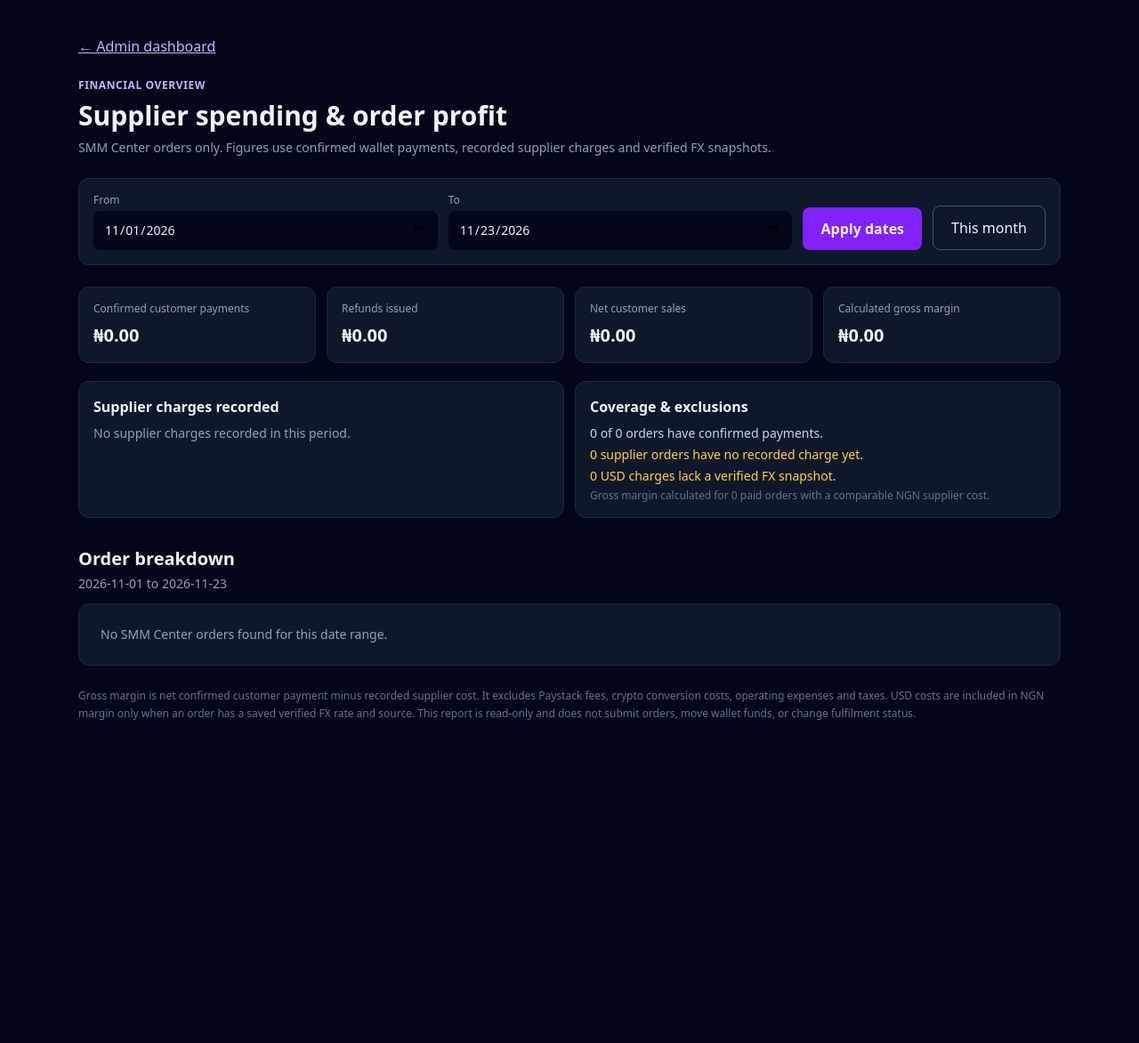
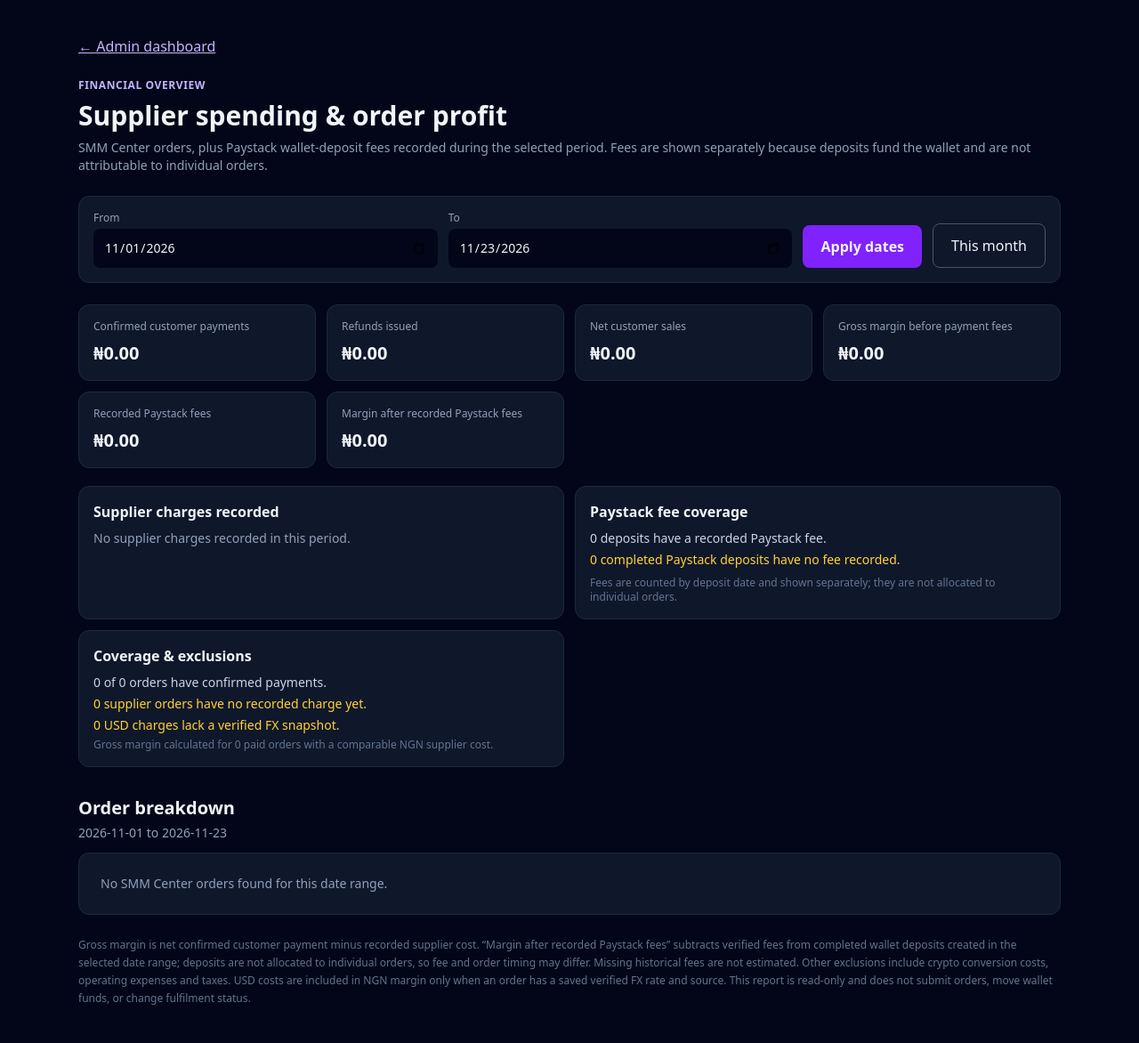
Before and after one commit to Blakesammy51/firebooster-panel, a Laravel app: page /admin/reports/supplier in a window 1280 px wide. Shown: the whole page at 89% size. Before the commit the page ends 809 px from the top, so only its background shows below. Run offline with Laravel 12, Linux system fonts and the light colour scheme; a user stored in the database is signed in; tables that the repository leaves empty hold one stand-in row (values such as "Sample post"); style sheets or scripts are compiled from the project's sources.

Commit message:
Show recorded Paystack fees in admin financial report

```diff
--- a/backend/resources/views/admin/reports/supplier.blade.php
+++ b/backend/resources/views/admin/reports/supplier.blade.php
@@ -4,7 +4,7 @@
 <body class="min-h-screen bg-slate-950 text-slate-100">
 <main class="mx-auto max-w-6xl px-4 py-6 sm:px-6 sm:py-10">
 <a href="{{ route('admin.dashboard') }}" class="text-violet-300 underline">← Admin dashboard</a>
-<header class="my-6"><p class="text-xs font-semibold uppercase tracking-wider text-violet-300">Financial overview</p><h1 class="mt-2 text-2xl font-bold sm:text-3xl">Supplier spending & order profit</h1><p class="mt-2 text-sm text-slate-400">SMM Center orders only. Figures use confirmed wallet payments, recorded supplier charges and verified FX snapshots.</p></header>
+<header class="my-6"><p class="text-xs font-semibold uppercase tracking-wider text-violet-300">Financial overview</p><h1 class="mt-2 text-2xl font-bold sm:text-3xl">Supplier spending & order profit</h1><p class="mt-2 text-sm text-slate-400">SMM Center orders, plus Paystack wallet-deposit fees recorded during the selected period. Fees are shown separately because deposits fund the wallet and are not attributable to individual orders.</p></header>
 
 <form method="GET" action="{{ route('admin.reports.supplier') }}" class="mb-6 grid gap-3 rounded-xl border border-slate-800 bg-slate-900 p-4 sm:grid-cols-[1fr_1fr_auto_auto]">
 <label class="text-xs text-slate-400">From<input type="date" name="from" value="{{ $from }}" class="mt-1 block w-full rounded-lg bg-slate-950 p-3 text-sm text-slate-100"></label>
@@ -13,7 +13,7 @@
 </form>
 
 <section class="grid grid-cols-2 gap-3 sm:grid-cols-3 lg:grid-cols-4">
-@foreach ([['Confirmed customer payments','₦'.number_format($totalPaid,2)],['Refunds issued','₦'.number_format($totalRefunded,2)],['Net customer sales','₦'.number_format($netSales,2)],['Calculated gross margin','₦'.number_format($totalMargin,2)]] as [$label,$value])
+@foreach ([['Confirmed customer payments','₦'.number_format($totalPaid,2)],['Refunds issued','₦'.number_format($totalRefunded,2)],['Net customer sales','₦'.number_format($netSales,2)],['Gross margin before payment fees','₦'.number_format($totalMargin,2)],['Recorded Paystack fees','₦'.number_format($paystackFeeTotal,2)],['Margin after recorded Paystack fees','₦'.number_format($marginAfterPaystackFees,2)]] as [$label,$value])
 <article class="rounded-xl border border-slate-800 bg-slate-900 p-4"><p class="text-xs text-slate-400">{{ $label }}</p><p class="mt-2 text-xl font-bold">{{ $value }}</p></article>
 @endforeach
 </section>
@@ -23,6 +23,7 @@
 @if ($chargedByCurrency->isEmpty())<p class="mt-2 text-sm text-slate-400">No supplier charges recorded in this period.</p>@else
 @foreach ($chargedByCurrency as $currency => $amount)<p class="mt-2 text-lg font-bold">{{ $currency }} {{ number_format($amount,6) }}</p>@endforeach
 @endif</article>
+<article class="rounded-xl border border-slate-800 bg-slate-900 p-4"><h2 class="font-semibold">Paystack fee coverage</h2><p class="mt-2 text-sm text-slate-300">{{ $paystackFeeCount }} deposits have a recorded Paystack fee.</p><p class="mt-1 text-sm text-amber-300">{{ $paystackFeeMissingCount }} completed Paystack deposits have no fee recorded.</p><p class="mt-2 text-xs text-slate-500">Fees are counted by deposit date and shown separately; they are not allocated to individual orders.</p></article>
 <article class="rounded-xl border border-slate-800 bg-slate-900 p-4"><h2 class="font-semibold">Coverage & exclusions</h2><p class="mt-2 text-sm text-slate-300">{{ $paidOrderCount }} of {{ $orderCount }} orders have confirmed payments.</p><p class="mt-1 text-sm text-amber-300">{{ $unpricedOrders }} supplier orders have no recorded charge yet.</p><p class="mt-1 text-sm text-amber-300">{{ $unconvertedUsdOrders }} USD charges lack a verified FX snapshot.</p><p class="mt-1 text-xs text-slate-500">Gross margin calculated for {{ $marginOrders }} paid orders with a comparable NGN supplier cost.</p></article>
 </section>
 
@@ -48,5 +49,5 @@
 <p class="rounded-xl border border-slate-800 bg-slate-900 p-6 text-sm text-slate-400">No SMM Center orders found for this date range.</p>
 @endforelse
 </div>
-<p class="mt-6 text-xs leading-5 text-slate-500">Gross margin is net confirmed customer payment minus recorded supplier cost. It excludes Paystack fees, crypto conversion costs, operating expenses and taxes. USD costs are included in NGN margin only when an order has a saved verified FX rate and source. This report is read-only and does not submit orders, move wallet funds, or change fulfilment status.</p>
+<p class="mt-6 text-xs leading-5 text-slate-500">Gross margin is net confirmed customer payment minus recorded supplier cost. “Margin after recorded Paystack fees” subtracts verified fees from completed wallet deposits created in the selected date range; deposits are not allocated to individual orders, so fee and order timing may differ. Missing historical fees are not estimated. Other exclusions include crypto conversion costs, operating expenses and taxes. USD costs are included in NGN margin only when an order has a saved verified FX rate and source. This report is read-only and does not submit orders, move wallet funds, or change fulfilment status.</p>
 </main></body></html>
```
